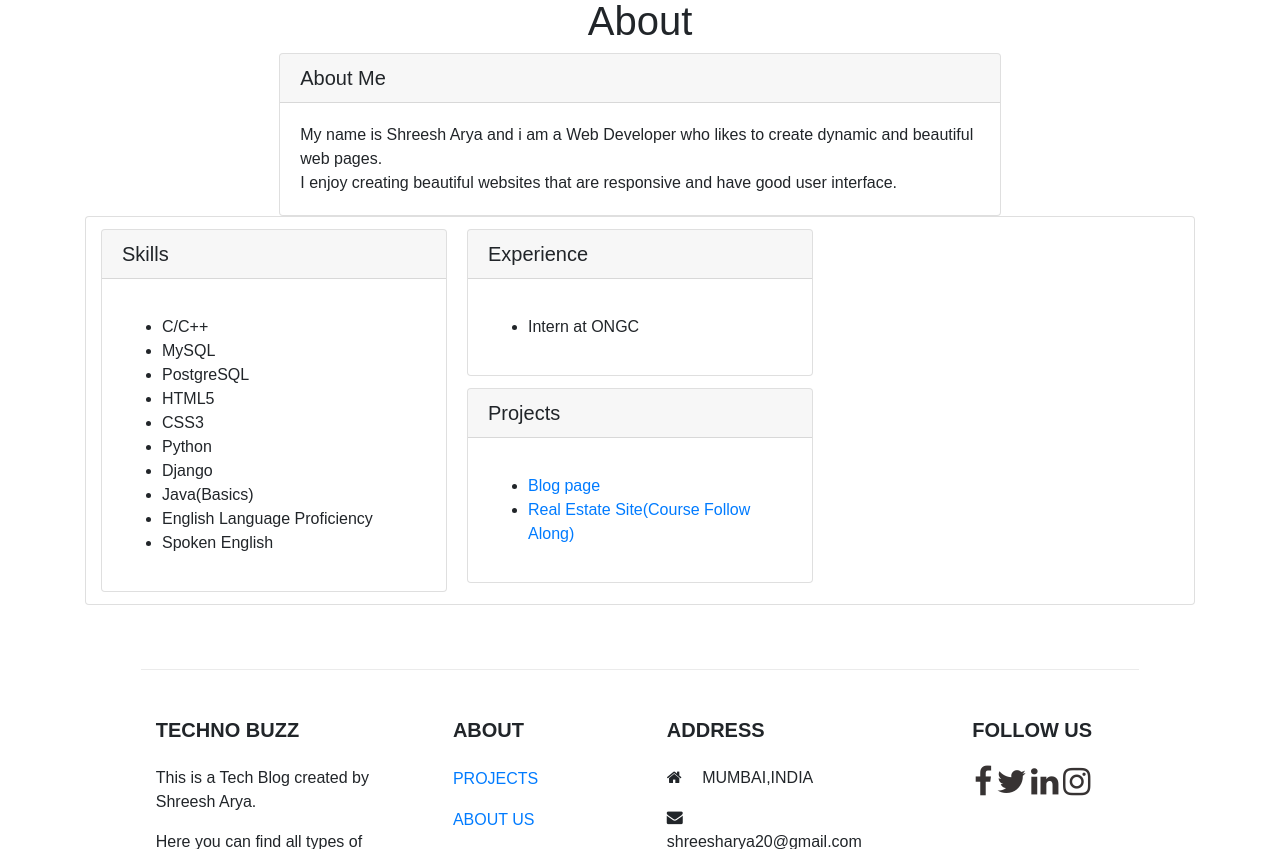
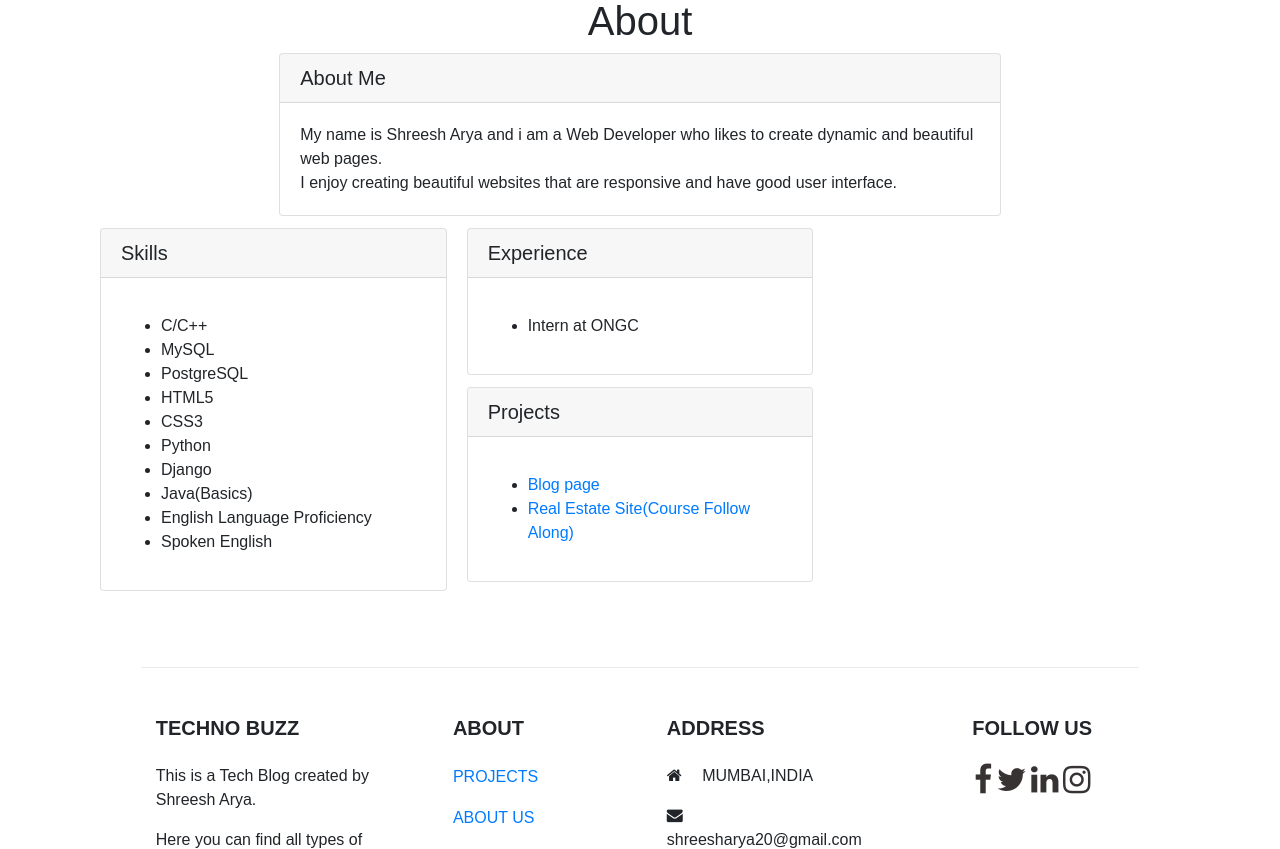
Before and after one commit to shreesh30/blog, a Django app: page /about in a window 1280 px wide. Shown: the part 138-987 px from the top of the page. Run offline with Django 3.2, Linux system fonts and the light colour scheme; some libraries are stand-ins or nearby versions; some web fonts are replaced.

Commit message:
changes made to about page

```diff
--- a/templates/pages/about.html
+++ b/templates/pages/about.html
@@ -19,7 +19,7 @@
       </div>
     </div>
 
-<div class="card mx-auto">
+<div class="mx-auto">
   <div class="card-columns mx-auto  justify-content-center col-12" style=" margin-top:1%">
       <div class="card" >
           <h5 class="card-header" style="font-family: 'Gotu', sans-serif;">Skills</h5>
```
